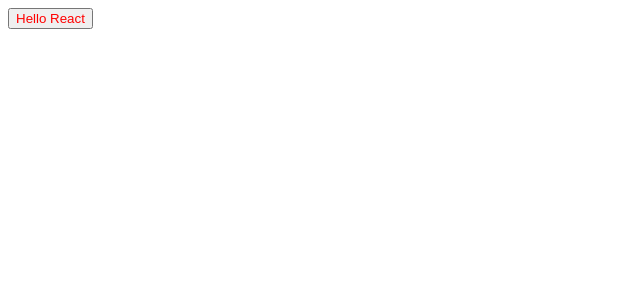
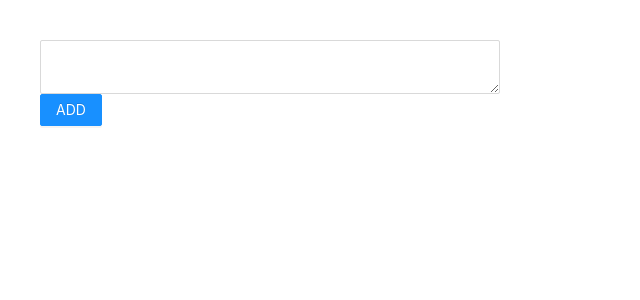
Before and after one commit to dpCnx/react-study, a React (Create React App) app: page / in a window 1280 px wide. Shown: the top 300 px of the page, without its empty margins (0-640 px from the left). Built offline with nearby package versions, Linux system fonts and the light colour scheme.

Commit message:
antd study

```diff
--- a/package.json
+++ b/package.json
@@ -6,6 +6,7 @@
     "@testing-library/jest-dom": "^5.11.4",
     "@testing-library/react": "^11.1.0",
     "@testing-library/user-event": "^12.1.10",
+    "antd": "^4.12.1",
     "events": "^3.2.0",
     "react": "^17.0.1",
     "react-dom": "^17.0.1",
--- /dev/null
+++ b/src/antd_demo/App.js
@@ -0,0 +1,48 @@
+import React from 'react'
+import CommentInput from "./CommentInput";
+import CommentItem from "./CommentItem";
+
+export default class App extends React.PureComponent {
+
+    constructor(props) {
+        super(props);
+
+        this.state = {
+            commonList: []
+        }
+    }
+
+    render() {
+        return (
+            <div>
+
+                {
+                    this.state.commonList.map((value, index) => {
+                        return <CommentItem info={value} key={value.id} removeItem={e => this.removeComment(index)}/>
+                    })
+                }
+
+                <CommentInput getCommentValue={info => this.addCommentValue(info)}/>
+            </div>
+        );
+    }
+
+    addCommentValue(info) {
+
+        const newCommon = [...this.state.commonList]
+        newCommon.push(info)
+        this.setState({
+            commonList: newCommon
+        })
+    }
+
+    removeComment(index) {
+
+        const newCommon = [...this.state.commonList]
+        newCommon.splice(index,1)
+        this.setState({
+            commonList: newCommon
+        })
+
+    }
+}
--- /dev/null
+++ b/src/antd_demo/CommentInput.js
@@ -0,0 +1,46 @@
+import React from 'react'
+import {Button, Input} from 'antd';
+import moment from 'moment';
+
+export default class CommentInput extends React.PureComponent {
+
+    constructor(props) {
+        super(props);
+
+        this.state = {
+            content: ""
+        }
+    }
+
+    render() {
+        return (
+            <div style={{width: "500px", padding: "20px", margin: "20px"}}>
+                <Input.TextArea value={this.state.content} onChange={e => this.handleChange(e)}/>
+                <Button type="primary" onClick={() => this.addMessage()}>ADD</Button>
+            </div>
+        );
+    }
+
+    handleChange(event) {
+        this.setState({
+            content: event.target.value
+        })
+    }
+
+    addMessage() {
+
+        const message = {
+            id: moment().valueOf(),
+            avatar: "https://image.baidu.com/search/detail?ct=503316480&z=0&ipn=d&word=%E7%81%AB%E5%BD%B1%E5%BF%8D%E8%80%85%E5%A4%B4%E5%83%8F&step_word=&hs=2&pn=4&spn=0&di=96470&pi=0&rn=1&tn=baiduimagedetail&is=0%2C0&istype=0&ie=utf-8&oe=utf-8&in=&cl=2&lm=-1&st=undefined&cs=2884046738%2C4135885105&os=2640157918%2C63895190&simid=0%2C0&adpicid=0&lpn=0&ln=853&fr=&fmq=1612360408134_R&fm=&ic=undefined&s=undefined&hd=undefined&latest=undefined&copyright=undefined&se=&sme=&tab=0&width=undefined&height=undefined&face=undefined&ist=&jit=&cg=&bdtype=0&oriquery=&objurl=https%3A%2F%2Fgimg2.baidu.com%2Fimage_search%2Fsrc%3Dhttp%3A%2F%2Ftupian.qqw21.com%2Farticle%2FUploadPic%2F2020-4%2F202043021572142541.jpg%26refer%3Dhttp%3A%2F%2Ftupian.qqw21.com%26app%3D2002%26size%3Df9999%2C10000%26q%3Da80%26n%3D0%26g%3D0n%26fmt%3Djpeg%3Fsec%3D1614952402%26t%3Df26abc91e4bc6dad989a92fbc70f0cc7&fromurl=ippr_z2C%24qAzdH3FAzdH3Fooo_z%26e3Bqqod8_z%26e3Bv54AzdH3F15g24wgp57xtwg2AzdH3Fbcbn0_z%26e3Bip4s&gsm=5&rpstart=0&rpnum=0&islist=&querylist=&force=undefined",
+            nickName: "d",
+            dataTime: moment(),
+            content: this.state.content,
+        }
+
+        this.props.getCommentValue(message)
+
+        this.setState({
+            content: ""
+        })
+    }
+}
--- /dev/null
+++ b/src/antd_demo/CommentItem.js
@@ -0,0 +1,36 @@
+import React from 'react'
+import {Avatar, Comment, Tooltip} from 'antd';
+import {DeleteOutlined} from "@ant-design/icons";
+
+export default class CommentItem extends React.PureComponent {
+
+    render() {
+
+        const {nickName, avatar, dataTime, content} = this.props.info;
+
+        return (
+            <Comment
+                author={<a href={"/#"}>{nickName}</a>}
+                avatar={
+                    <Avatar
+                        src={avatar}
+                        alt={nickName}
+                    />
+                }
+                content={<p>{content}</p>}
+                datetime={<Tooltip title={dataTime.format('YYYY-MM-DD HH:mm:ss')}>
+                    <span>{dataTime.fromNow()}</span></Tooltip>
+                }
+                actions={[
+                    <span onClick={e => {
+                        this.deleteMessage()
+                    }}><DeleteOutlined/>delete</span>
+                ]}
+            />
+        );
+    }
+
+    deleteMessage() {
+        this.props.removeItem()
+    }
+}
--- a/src/index.js
+++ b/src/index.js
@@ -1,6 +1,7 @@
 import React from 'react';
 import ReactDOM from 'react-dom';
-import App from './css/styled-components/index';
+import App from './antd_demo/App';
+import 'antd/dist/antd.css'
 import './demo/style.css'
 
 ReactDOM.render(
```
Also changed, not shown: 1 other file (tests, documents, lock files or other folders).
